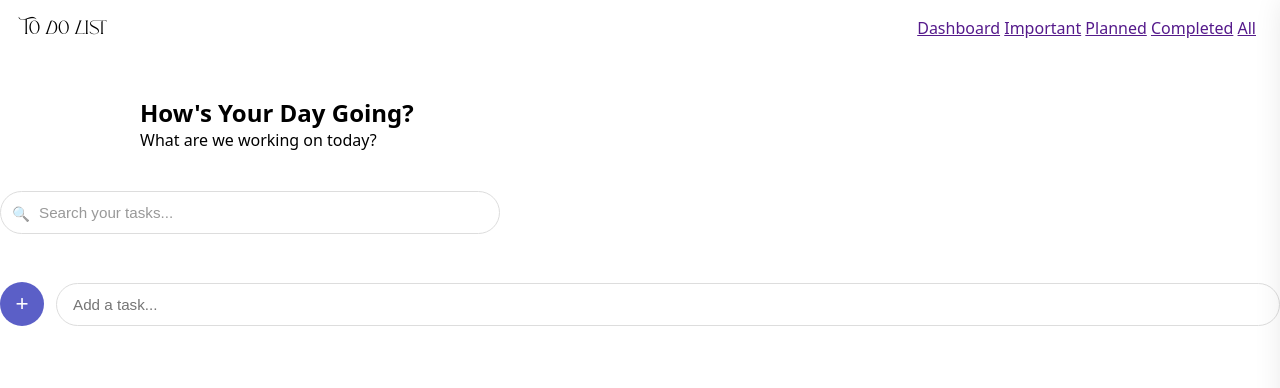
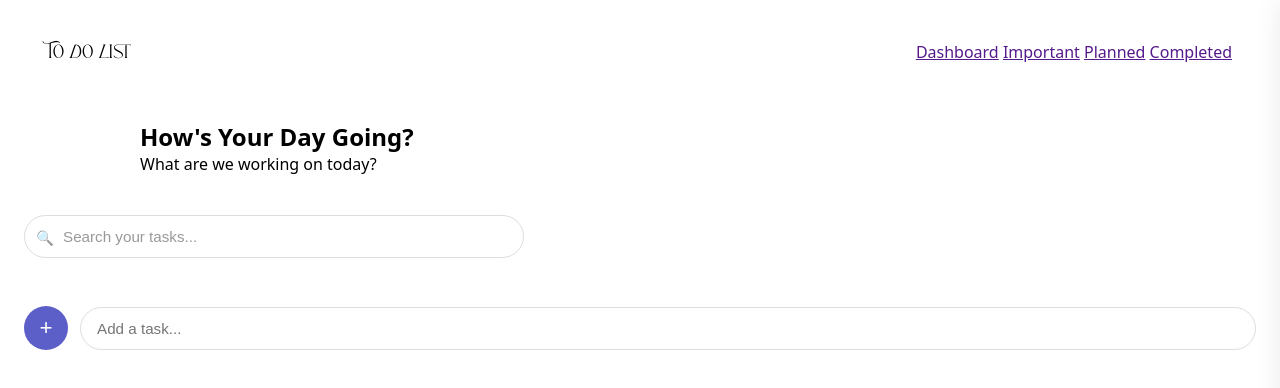
Before and after one commit to afomiadev4/todo-list, a website: page index.html in a window 1280 px wide. Drawn offline with Linux system fonts and the light colour scheme; no server answers.

Commit message:
padding change

```diff
--- a/index.html
+++ b/index.html
@@ -17,7 +17,6 @@
            <a href="">Important</a>
            <a href="">Planned</a>
            <a href="">Completed</a>
-           <a href="">All</a>
         </nav>
         </header>
 
--- a/style.css
+++ b/style.css
@@ -5,6 +5,7 @@
 }
 
 html,body {
+    padding: 12px;
     font-family: system-ui, -apple-system, BlinkMacSystemFont, 'Segoe UI', Roboto, Oxygen, Ubuntu, Cantarell, 'Open Sans', 'Helvetica Neue', sans-serif;
 
 }
```
